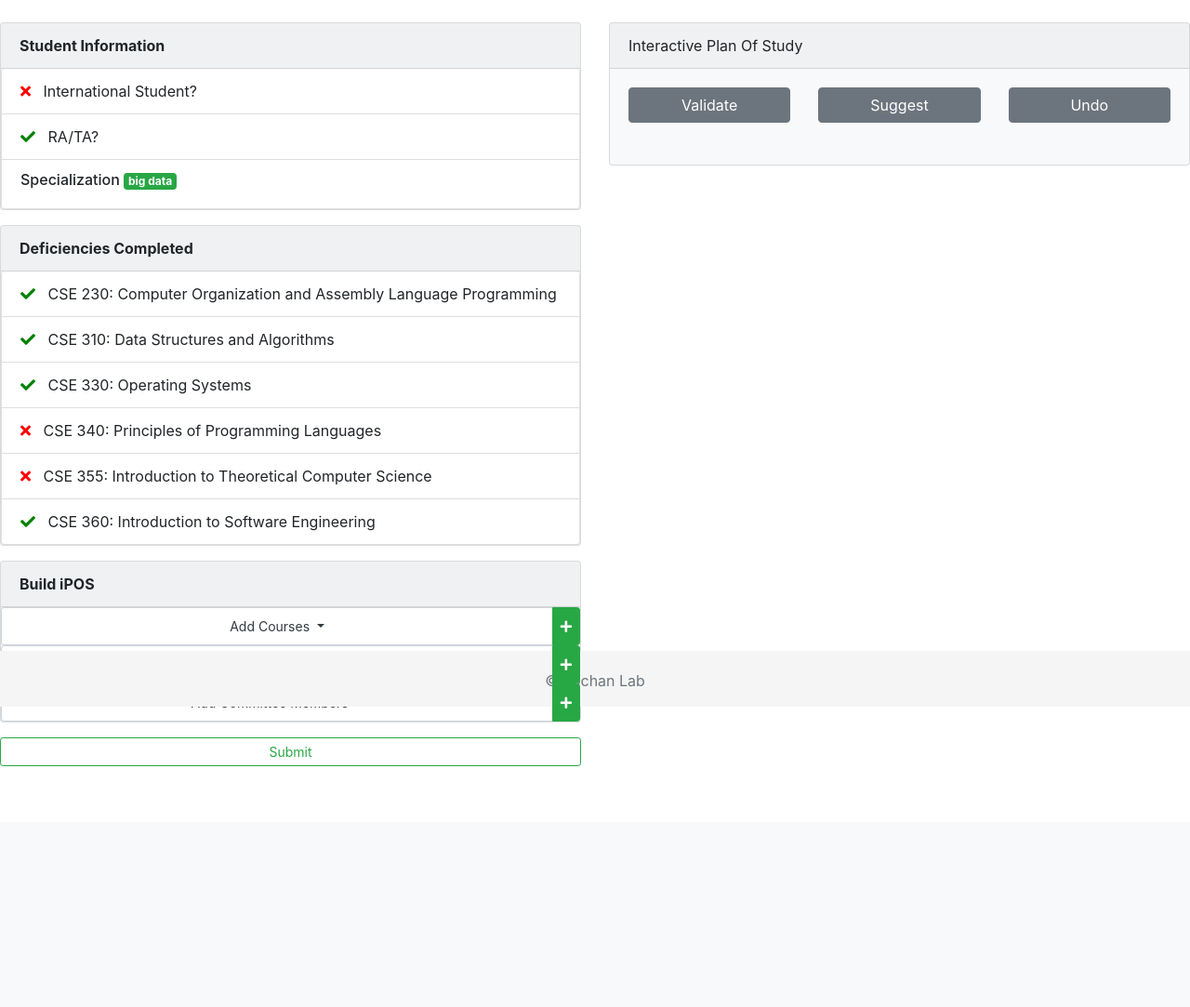
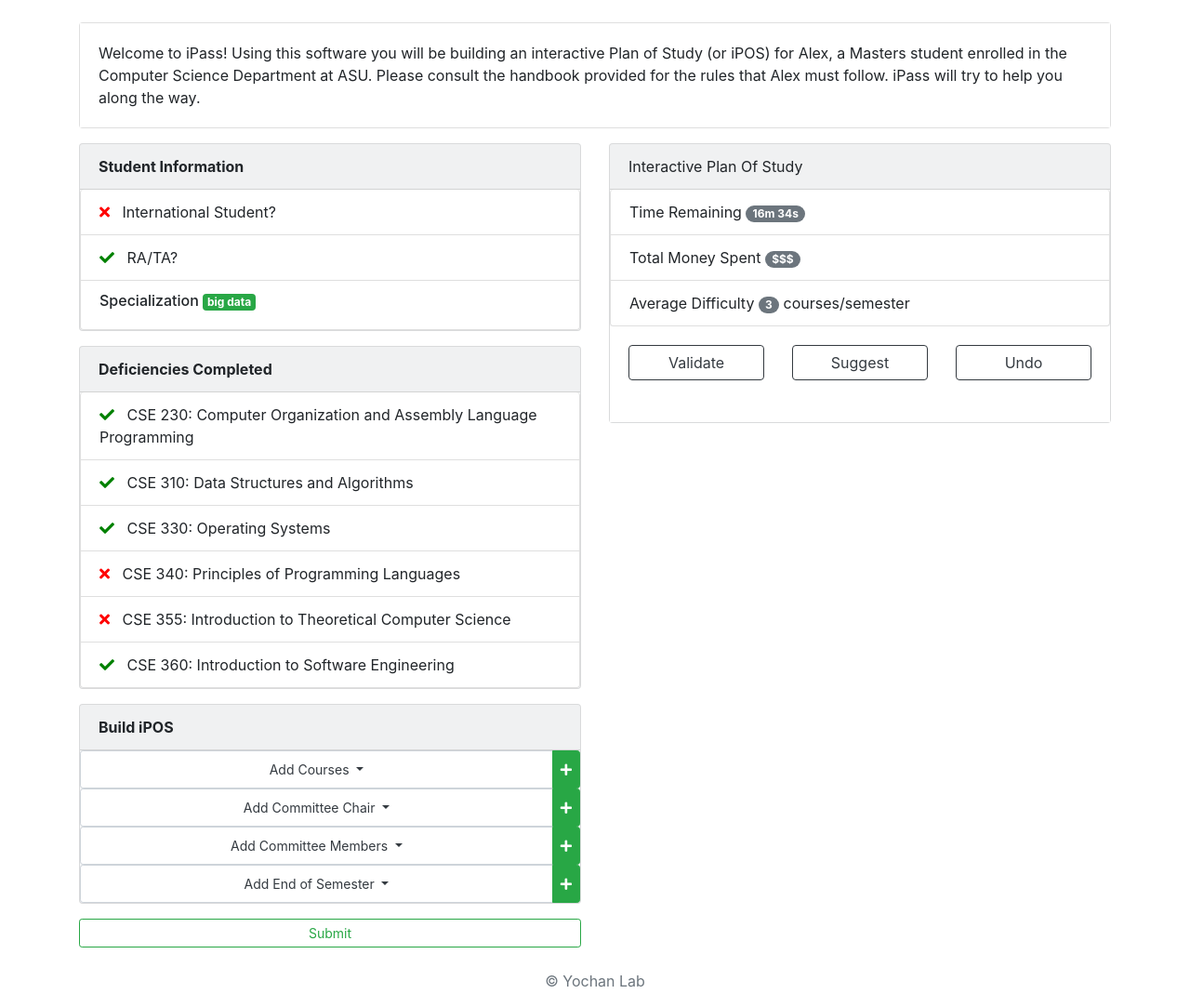
Before and after one commit to yochan-lab/iPass-MasterPlan, a Flask app: template templates/index.html in a window 1280 px wide. Shown: the part 40-1123 px from the top of the page at 93% size. Before the commit the page ends 864 px from the top, so only its background shows below. Run offline with Flask 2, Linux system fonts and the light colour scheme; the template is opened without the code that fills it, so the values that code supplies are empty; parts of the project's set-up code (start-up, migrations or seed data) failed here and were passed over; some libraries are stand-ins or nearby versions.

Commit message:
[Draft] UI changes - chaning action list, adding timer, feedback form etc.

```diff
--- a/problem_generator/compilePDDL.py
+++ b/problem_generator/compilePDDL.py
@@ -125,9 +125,9 @@ def main():
     with open(args.file) as state_file:
         stateJSON = state_file.read()
 
-    print generateState()
-    print ss
-    problem = compile2pddl(ss)
+    #print generateState()
+    #print ss
+    #problem = compile2pddl(ss)
 
 
 if __name__ == '__main__':
--- a/static/css/custom-tathagata.css
+++ b/static/css/custom-tathagata.css
@@ -32,3 +32,59 @@ Custom styles from Tathagata
 .form-control > button {
     border-color: white;
 }
+
+
+/* feedback area */
+
+
+.fade-to-back {
+    opacity: 0.3;
+    cursor: not-allowed;
+}
+
+.likert > .list-group-item {
+    padding: 0;
+    margin: 0;
+}
+
+
+/* plan elements */
+
+.card-body {
+    background-color: white;
+}
+
+.grid-stack-item-content {
+    background-color: white!important;
+}
+
+.add-action:hover {
+    pointer:move!important;
+}
+
+.add-course {
+}
+
+.add-chair {
+
+}
+
+.add-committee {
+
+}
+
+.add-semester-marker {
+
+}
+
+.ipass-validation-error {
+}
+
+.ipass-suggestion {
+}
+
+.align-midmiddle {
+    display: flex;
+    align-items: center;
+    justify-content: center;
+}
--- a/static/js/custom-tathagata.js
+++ b/static/js/custom-tathagata.js
@@ -5,6 +5,18 @@
 
 // document ready
 $(document).ready(function () {
+
+    // hide feedback panel and alert on submit on load
+    $("#feedback").hide();
+    $("#valAlert").hide();
+
+    // gridstack not resizable
+
+    $('.grid-stack').gridstack({
+        resizable: {
+            handles: ''
+        }
+    });
 
     // method :: initialize student info from state JSON
     $.ajax({
@@ -91,4 +103,61 @@ $(document).ready(function () {
         $(this).parent().siblings( ".dropdown-toggle" ).html( $(this).html() );
     });
 
+
+    // method :: manage time
+
+    // start logging time
+    var update_flag = true;
+    var time_limit = 1;
+
+    var startTime = new Date().getTime();
+    var endTime   = new Date().getTime() + time_limit * 1000000;
+
+    var clock = setInterval(function() {
+
+        // Get todays date and time
+        var now = new Date().getTime();
+
+        // Find the distance between now an the count down date
+        var interval = endTime - now;
+
+        // Time calculations for days, hours, minutes and seconds
+        var minutes = Math.floor((interval % (1000 * 60 * 60)) / (1000 * 60));
+        var seconds = Math.floor((interval % (1000 * 60)) / 1000);
+
+        if (update_flag) {
+
+            // Display the result in the element with id "countdown"
+            $("#countdown").html( minutes + "m " + seconds + "s" )
+
+            // If the count down is finished transition to feedback
+            if (interval < 0) {
+
+                $("#countdown").html("EXPIRED");
+
+                $("#countdown").removeClass("badge-secondary");
+                $("#countdown").addClass("badge-danger");
+
+                $("#info").addClass("fade-to-back");
+                $("#info *").attr("disabled", "disabled").off('click');
+
+                $("#plan-utils").addClass("fade-to-back");
+                $("#plan-utils *").attr("disabled", "disabled").off('click');
+
+                $("#add2plan").hide();
+                $("#feedback").show();
+
+                $('html, body').animate({
+                    scrollTop: $("#feedback").offset().top
+                }, 2000);
+
+                update_flag = false;
+
+            }
+
+        }
+
+    }, 1000);
+
+
 });
--- /dev/null
+++ b/templates/feedback.html
@@ -0,0 +1,131 @@
+<div id="feedback">
+
+    <nav class="navbar navbar-expand-lg bg-light mb-3">
+        <ul class="navbar-nav">
+            <li class="nav-item">
+                <strong class="text-secondary">Feedback</strong>
+            </li>
+        </ul>
+    </nav>
+
+    <div class="container">
+
+    <div class="input-group mb-3">
+        <div class="input-group-prepend">
+            <span class="input-group-text text-left">List 2-5 things you liked about<br>the Plan of Study you came up with.</span>
+        </div>
+        <textarea class="form-control" aria-label="With textarea"></textarea>
+    </div>
+
+    <div class="input-group mb-3">
+        <div class="input-group-prepend">
+            <span class="input-group-text text-left">List 2-5 things you did NOT like about<br>the Plan of Study you came up with.</span>
+        </div>
+        <textarea class="form-control" aria-label="With textarea"></textarea>
+    </div>
+
+
+    <div class="row">
+
+        <div class="col">
+
+            <div class="card mb-3">
+                <div class="card-body">
+
+                    <h5 class="card-title">Q1</h5>
+                    <p class="card-text">The planning task was pretty simple for me.</p>
+
+                    <ul class="list-group likert">
+                        <li class="list-group-item">
+                            <a class="dropdown-item" href="#">Strongly Disagree</a>
+                        </li>
+                        <li class="list-group-item">
+                            <a class="dropdown-item" href="#">Disagree</a>
+                        </li>
+                        <li class="list-group-item">
+                            <a class="dropdown-item" href="#">Neutral</a>
+                        </li>
+                        <li class="list-group-item">
+                            <a class="dropdown-item" href="#">Agree</a>
+                        </li>
+                        <li class="list-group-item">
+                            <a class="dropdown-item" href="#">Strongly Agree</a>
+                        </li>
+                    </ul>
+
+                </div>
+            </div>
+
+        </div>
+
+        <div class="col">
+
+            <div class="card mb-3">
+                <div class="card-body">
+
+                    <h5 class="card-title">Q2</h5>
+                    <p class="card-text">The interface improved my planning ability.</p>
+
+                    <ul class="list-group likert">
+                        <li class="list-group-item">
+                            <a class="dropdown-item" href="#">Strongly Disagree</a>
+                        </li>
+                        <li class="list-group-item">
+                            <a class="dropdown-item" href="#">Disagree</a>
+                        </li>
+                        <li class="list-group-item">
+                            <a class="dropdown-item" href="#">Neutral</a>
+                        </li>
+                        <li class="list-group-item">
+                            <a class="dropdown-item" href="#">Agree</a>
+                        </li>
+                        <li class="list-group-item">
+                            <a class="dropdown-item" href="#">Strongly Agree</a>
+                        </li>
+                    </ul>
+
+                </div>
+            </div>
+
+        </div>
+
+        <div class="col">
+
+            <div class="card mb-3">
+                <div class="card-body">
+
+                    <h5 class="card-title">Q3</h5>
+                    <p class="card-text">I am happy with the final Plan of Study I came up for Alex.</p>
+
+                    <ul class="list-group likert">
+                        <li class="list-group-item">
+                            <a class="dropdown-item" href="#">Strongly Disagree</a>
+                        </li>
+                        <li class="list-group-item">
+                            <a class="dropdown-item" href="#">Disagree</a>
+                        </li>
+                        <li class="list-group-item">
+                            <a class="dropdown-item" href="#">Neutral</a>
+                        </li>
+                        <li class="list-group-item">
+                            <a class="dropdown-item" href="#">Agree</a>
+                        </li>
+                        <li class="list-group-item">
+                            <a class="dropdown-item" href="#">Strongly Agree</a>
+                        </li>
+                    </ul>
+
+                </div>
+            </div>
+
+        </div>
+
+    </div>
+
+    <button class="btn btn-outline-success btn-sm btn-block mb-4" type="button" id="submitFinal">
+        Complete Study
+    </button>
+
+    </div>
+
+</div>
--- a/templates/header.html
+++ b/templates/header.html
@@ -4,15 +4,6 @@
 
 	    <link rel="stylesheet" href="static/bootstrap-4.0.0-dist/css/bootstrap.min.css">
 
-
-<!--         <link rel= "stylesheet" type= "text/css" href= "{{ url_for('static',filename='styles/sticky-footer.css') }}">
-        <link rel= "stylesheet" type= "text/css" href= "{{ url_for('static',filename='styles/gridstack.css') }}">
-        <link rel= "stylesheet" type= "text/css" href= "{{ url_for('static',filename='styles/gridstack-extra.css') }}">   -->
-
-<!--         <link rel="stylesheet" type="text/css" href="//cdn.datatables.net/1.10.13/css/jquery.dataTables.css">
-        <link href="https://gitcdn.github.io/bootstrap-toggle/2.2.2/css/bootstrap-toggle.min.css" rel="stylesheet">
- -->
-        <link rel= "stylesheet" type= "text/css" href= "{{ url_for('static',filename='styles/sticky-footer.css') }}">
         <link rel= "stylesheet" type= "text/css" href= "{{ url_for('static',filename='styles/gridstack.css') }}">
         <link rel= "stylesheet" type= "text/css" href= "{{ url_for('static',filename='styles/gridstack-extra.css') }}">
         <link rel="stylesheet" href="https://use.fontawesome.com/releases/v5.2.0/css/all.css" integrity="sha384-hWVjflwFxL6sNzntih27bfxkr27PmbbK/iSvJ+a4+0owXq79v+lsFkW54bOGbiDQ" crossorigin="anonymous">
@@ -27,22 +18,10 @@
         <script src="https://cdnjs.cloudflare.com/ajax/libs/jqueryui/1.11.0/jquery-ui.js"></script>
         <script src="https://cdnjs.cloudflare.com/ajax/libs/lodash.js/3.5.0/lodash.min.js"></script>
         <script type= "text/javascript" src= "{{ url_for('static',filename='js/gridstack.js') }}"></script>
+        <script type= "text/javascript" src= "{{ url_for('static',filename='js/gridstack.jQueryUI.js') }}"></script>
 
-    <script type= "text/javascript" src= "{{ url_for('static',filename='js/gridstack.jQueryUI.js') }}"></script>
+        <!-- <script src="static/js/holder.min.js"></script> -->
 
-<!-- <script src="static/js/holder.min.js"></script> -->
-<!--
-        <script src="https://cdnjs.cloudflare.com/ajax/libs/jqueryui/1.11.0/jquery-ui.js"></script>
-        <script type="text/javascript" charset="utf8" src="//cdn.datatables.net/1.10.13/js/jquery.dataTables.js"></script>
-        <script src="https://cdnjs.cloudflare.com/ajax/libs/lodash.js/3.5.0/lodash.min.js"></script>
- -->        <!-- <script src="https://gitcdn.github.io/bootstrap-toggle/2.2.2/js/bootstrap-toggle.min.js"></script> -->
-
-<!--         <script type= "text/javascript" src= "{{ url_for('static',filename='js/gridstack.js') }}"></script>
-        <script type= "text/javascript" src= "{{ url_for('static',filename='js/gridstack.jQueryUI.js') }}"></script>
- -->
-<!--         <script type= "text/javascript" src='https://code.responsivevoice.org/responsivevoice.js'></script>
-        <script type= "text/javascript" src="{{ url_for('static',filename='js/responseVoice.js') }}"></script>
- -->
         <style type="text/css">
             .grid-stack-item-content {
                 color: #00050f;
@@ -67,7 +46,7 @@
         </style>
 
     </head>
-    <body>
+    <body data-spy="scroll" data-target="#body" data-offset="100">
 
     <nav class="navbar navbar-expand-sm bg-light">
         <ul class="navbar-nav">
@@ -79,5 +58,16 @@
 
     <br>
 
+    <div class="container mb-3">
+        <div class="card">
+            <div class="card-body">
+                Welcome to iPass!
+                Using this software you will be building an interactive Plan of Study (or iPOS) for Alex, a Masters student enrolled in the Computer Science Department at ASU.
+                Please consult the handbook provided for the rules that Alex must follow.
+                iPass will try to help you along the way.
+            </div>
+        </div>
+    </div>
+
     <div class="loader" style="display:none;"></div>
     <div class="page_content">
--- a/templates/index.html
+++ b/templates/index.html
@@ -1,5 +1,5 @@
 {% include 'header.html' %}
-<div class='containers' style="min-height: 100%;">
+<div class='container'>
     <div class="row">
         <div class="col">
             {% include 'info.html' %}
@@ -9,4 +9,5 @@
         </div>
     </div>
 </div>
+{% include 'feedback.html' %}
 {% include 'footer.html' %}
--- a/templates/info.html
+++ b/templates/info.html
@@ -1,3 +1,5 @@
+<div id="info">
+
 <div class="row">
     <div class="col">
         <div class="card bg-light mb-3" style="max-width: 100%;">
@@ -57,7 +59,7 @@
     </div>
 </div>
 
-<div class="row">
+<div class="row" id="add2plan">
     <div class="col">
         <div class="card bg-light mb-3" style="max-width: 100%;">
             <div class="card-header">
@@ -106,10 +108,35 @@
                 </div>
             </div>
 
+            <div class="input-group input-group-sm">
+                <div class="dropdown form-control">
+                    <button class="btn btn-outline-dark btn-sm dropdown-toggle btn-block" type="button" id="List" data-toggle="dropdown" aria-haspopup="true" aria-expanded="false">
+                        Add End of Semester
+                    </button>
+                    <div class="dropdown-menu" aria-labelledby="List">
+                        <a class="dropdown-item" href="#" id="select-semester">End of Semester</a>
+                        <a class="dropdown-item" href="#" id="select-defense">Defense</a>
+                    </div>
+                </div>
+                <div class="input-group-append">
+                    <button class="btn btn-success addButton" type="button">
+                        <i class="fas fa-plus"></i>
+                    </button>
+                </div>
+            </div>
+
         </div>
     </div>
+
+    <div class="container">
+        <div class="alert alert-danger small" role="alert" id="valAlert" style="width: 100%; padding: 5px; padding-left: 10px;">
+            This is not a valid iPOS! Try again.
+        </div>
+        <a class="btn btn-outline-success btn-sm btn-block mb-4 spy-enabled" role="button" id="submit" href="#feedback">
+            Submit
+        </a>
+    </div>
+
 </div>
 
-<button class="btn btn-outline-success btn-sm btn-block" type="button" id="submit">
-    Submit
-</button>
+</div>
--- a/templates/plan.html
+++ b/templates/plan.html
@@ -1,22 +1,45 @@
+<div id="plan">
+
     <div class="row" style="height=100%">
         <div class="col">
             <div class="card bg-light mb-3" style="max-width: 100%;">
-            <div class="card-header">Interactive Plan Of Study</div>
+
+                <div class="card-header">
+                    Interactive Plan Of Study
+                </div>
+
+                <ul class="list-group">
+                    <li class="list-group-item">
+                        Time Remaining
+                        <span class="badge badge-pill badge-secondary text-right" id="countdown"></span>
+                    </li>
+                    <li class="list-group-item">
+                        Total Money Spent
+                        <span class="badge badge-pill badge-secondary text-right" id="money">$$$</span>
+                    </li>
+                    <li class="list-group-item">
+                        Average Difficulty
+                        <span class="badge badge-pill badge-secondary text-right" id="difficulty">3</span> courses/semester
+                    </li>
+                </ul>
+
                 <div class="card-body">
+
+                    <div id="plan-utils">
 
                         <div class="row">
                             <div class='col'>
-                        <button type="button" class="col-md-12 btn btn-secondary validatePlan">
+                                <button type="button" class="col-md-12 btn btn-outline-dark validatePlan">
                                     Validate
                                 </button>
                             </div>
                             <div class='col'>
-                        <button type="button" class="col-md-12 btn btn-secondary suggestPlan">
+                                <button type="button" class="col-md-12 btn btn-outline-dark suggestPlan">
                                     Suggest
                                 </button>
                             </div>
                             <div class='col'>
-                        <button type="button" class="col-md-12 btn btn-secondary undoChange">
+                                <button type="button" class="col-md-12 btn btn-outline-dark undoChange">
                                     Undo
                                 </button>
                             </div>
@@ -30,9 +53,11 @@
                                 <div class='col'>
                                     Explain this Plan?
                                 </div>
-                    <div><!-- row ends -->
+                            </div><!-- row ends -->
                         <br>
                         {% endif %}
+
+                    </div>
 
                     <div class='row'>
                         <div class='col'>
@@ -45,6 +70,8 @@
                 </div>
             </div>
         </div>
+    </div>
+
 </div>
 
 <script type="text/javascript">
@@ -71,25 +98,34 @@ $.extend({
 $SCRIPT_ROOT = {{ request.script_root|tojson|safe }};
 
 $(function () {
-    /*
-    $('.addAction').click(function() {
-        var action = $('#actionToAdd').val();
-        console.log(action);
-        updateData(action);
-    });
-    */
-    // method :: submit iPOS
-    $('.addButton').click( function(){
+
+    $('.addButton').click( function() {
 
         var elem = $(this).parent().siblings(' .form-control ').find( 'button' );
         var ss = 'Add ' + elem.attr('id').replace('List', '').charAt(0).toUpperCase() + elem.attr('id').replace('List', '').slice(1) + ' - ' + elem.html().trim();
+
         updateData(ss);
+
     });
 
     // method :: submit iPOS
-    $('#submit').click( function(){
-        console.log('in submit');
-        $('.validatePlan').trigger('click');
+    $('#submit').click( function() {
+
+        // run val and set success
+        // $('.validatePlan').click();
+        var success = true;
+
+        if (success) {
+
+            $("#add2plan").hide();
+            $("#feedback").show();
+
+        } else {
+
+            $("#valAlert").show();
+
+        }
+
     });
 
     $('[data-toggle="tooltip"]').tooltip();
@@ -107,10 +143,9 @@ $(function () {
             };
         });
         return res;
-    }
+    };
 
     $('.validatePlan').click(function() {
-        console.log('in validate plan');
         res = getGridStackData();
         $('.page_content').fadeOut();
         $('.loader').fadeIn();
@@ -130,16 +165,6 @@ $(function () {
         $('.loader').fadeIn();
         $.redirectPost('generateAlternative', {'plan': JSON.stringify(res)});
     });
-
-    /*
-    $(".updateTheGoal").click( function() {
-        console.log( 'The commander ordered the goal to be updated' );
-        var goal = $("#goalToAchieve option:selected");
-        $('.page_content').fadeOut();
-        $('.loader').fadeIn();
-        $.redirectPost('updateGoals', {'option': goal});
-    });
-    */
 
     $('.fixPlan').click(function() {
         res = getGridStackData();
@@ -172,16 +197,18 @@ $(function () {
         $.redirectPost('undo', {'plan': JSON.stringify(res)});
     });
 
-
     // thanks to http://stackoverflow.com/a/22885503
     var waitForFinalEvent=function(){var b={};return function(c,d,a){a||(a="I am a banana!");b[a]&&clearTimeout(b[a]);b[a]=setTimeout(c,d)}}();
+
     var fullDateString = new Date();
     function isBreakpoint(alias) {
         return $('.device-' + alias).is(':visible');
     }
+
     var options = {
         float: false
     };
+
     $('.grid-stack').gridstack(options);
     function resizeGrid() {
         var grid = $('.grid-stack').data('gridstack');
@@ -198,7 +225,8 @@ $(function () {
             $('#grid-size').text(12);
         }
     };
-    $(window).resize(function () {
+
+    $(window).resize( function () {
         waitForFinalEvent(function() {
             resizeGrid();
         }, 300, fullDateString.getTime());
@@ -220,36 +248,66 @@ $(function () {
     };
 
     grid = $('.grid-stack').data('gridstack');
+
     loadGrid = function () {
+
         grid.removeAll();
-        remove_icon = "fa fa-trash-o"
+
+        var widgetHTML =    '<div> \
+                                <div class="grid-stack-item-content" data-gs-no-resize="true"> \
+                                    <div class="input-group input-group-sm"> \
+                                        <div class="form-control bg-light align-midmiddle" style="height:100%;"> \
+                                            <span>[DISPLAY][EXPLAIN]</span> \
+                                        </div> \
+                                        <div class="input-group-append"> \
+                                            <button class="btn btn-outline-danger delete-action" type="button"> \
+                                                <i class="fas fa-times"></i> \
+                                            </button> \
+                                        </div> \
+                                    </div> \
+                                </div> \
+                            </div>';
+
+        var explanationHTML = '&nbsp;<div data-toggle="tooltip" data-placement="right" title="[REASON]"><i class="fas fa-exclamation-circle"></i></div>';
+
+        var elem = null;
+
         var items = GridStackUI.Utils.sort(this.serializedData);
 
         _.each(items, function (node, i) {
+
             // invalid actions
             if (node.name.includes(';--')) {
-                action_name = node.name.substr(0, node.name.indexOf(';'));
-                grid.addWidget($('<div><div class="grid-stack-item-content" id="myWidget'+ node.y + '" style="background-color:#fffde7;border-radius: 6px;border: 1px solid black;border-color:#fbc02d;padding-top:10px;"><i class="far fa-minus-circle"></i><br><span>' + action_name + '</span></div>'),
-                node.x, node.y, node.width, node.height);
+                action_name = '<i class="fas fa-exclamation-triangle"></i>&nbsp;' + node.name.substr(0, node.name.indexOf(';'));
+                elem = $(widgetHTML.replace('[DISPLAY]', action_name).replace('[EXPLAIN]', ''));
+                elem.find('.form-control').addClass('text-danger');
             }
+
             // planner added actions
-            else if  (node.name.includes(';')) {
-                action_name = node.name.substr(0, node.name.indexOf(';'));
+            else if (node.name.includes(';')) {
+                action_name = '<i class="fas fa-plus-circle"></i>&nbsp;' + node.name.substr(0, node.name.indexOf(';'));
                 reason = node.name.substr(node.name.indexOf(';'), node.name.length);
-                grid.addWidget($('<div><div class="grid-stack-item-content" id="myWidget'+ node.y + '" style="background-color:#ffab91;border-radius: 6px;border: 1px solid black;border-color:#d84315;padding-top:10px;"><i class="far fa-minus-circle"></i>&nbsp;<div class="glyphicon glyphicon-exclamation-sign" style="color:#ff4444;" href="#" data-toggle="tooltip" data-placement="right" title="' + reason + '"></div><br><span>' + action_name + '</span></div>'),
-                node.x, node.y, node.width, node.height);
+                elem = $(widgetHTML.replace('[DISPLAY]', action_name).replace('[EXPLAIN]', reason));
+                elem.find('.form-control').addClass('text-success');
             }
+
             // human added actions
             else {
-                grid.addWidget($('<div><div class="grid-stack-item-content" id="myWidget'+ node.y + '" style="background-color:#b2dfdb;border-radius: 6px;border: 1px solid black;border-color:#00695c;padding-top:10px;"><i class="far fa-minus-circle"></i><br><span>' + node.name + '</span></div>'),
-                node.x, node.y, node.width, node.height);
+                elem = $(widgetHTML.replace('[DISPLAY]', node.name).replace('[EXPLAIN]', ''));
             }
-            $('.fa-remove' + node.y).click( remove_w = function(myElement){
-                grid.removeWidget($(this).parent().parent());
+
+            grid.addWidget(elem, node.x, node.y, node.width, node.height);
+
         });
+
+        return false;
+
+    };
+
+    // remove action
+    $('body').on('click', '.delete-action', function() {
+        grid.removeWidget($(this).parent().parent().parent().parent());
     });
-        return false;
-    };
 
     loadGrid();
     resizeGrid();
```
Lines whose indentation alone changed are shown as unchanged.
